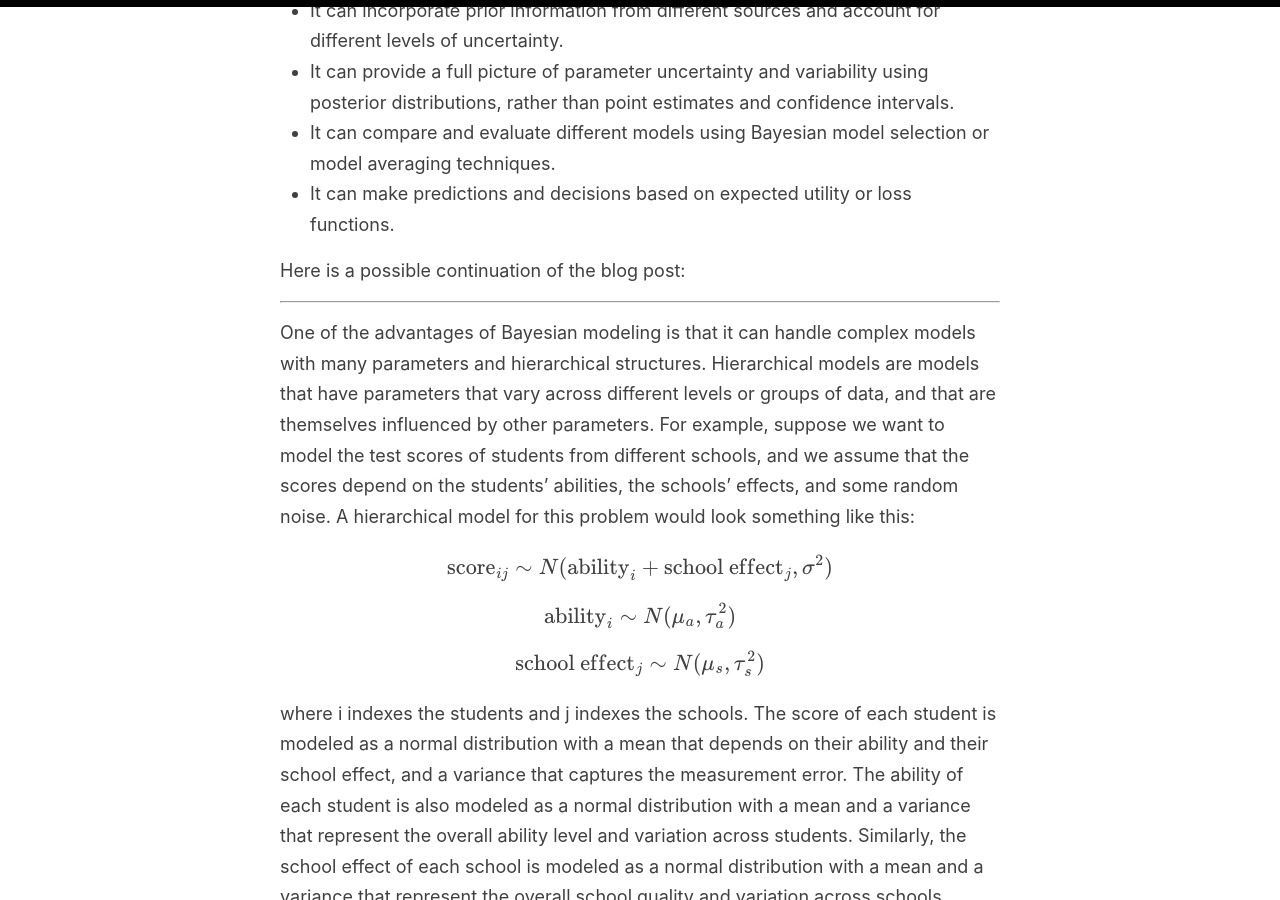
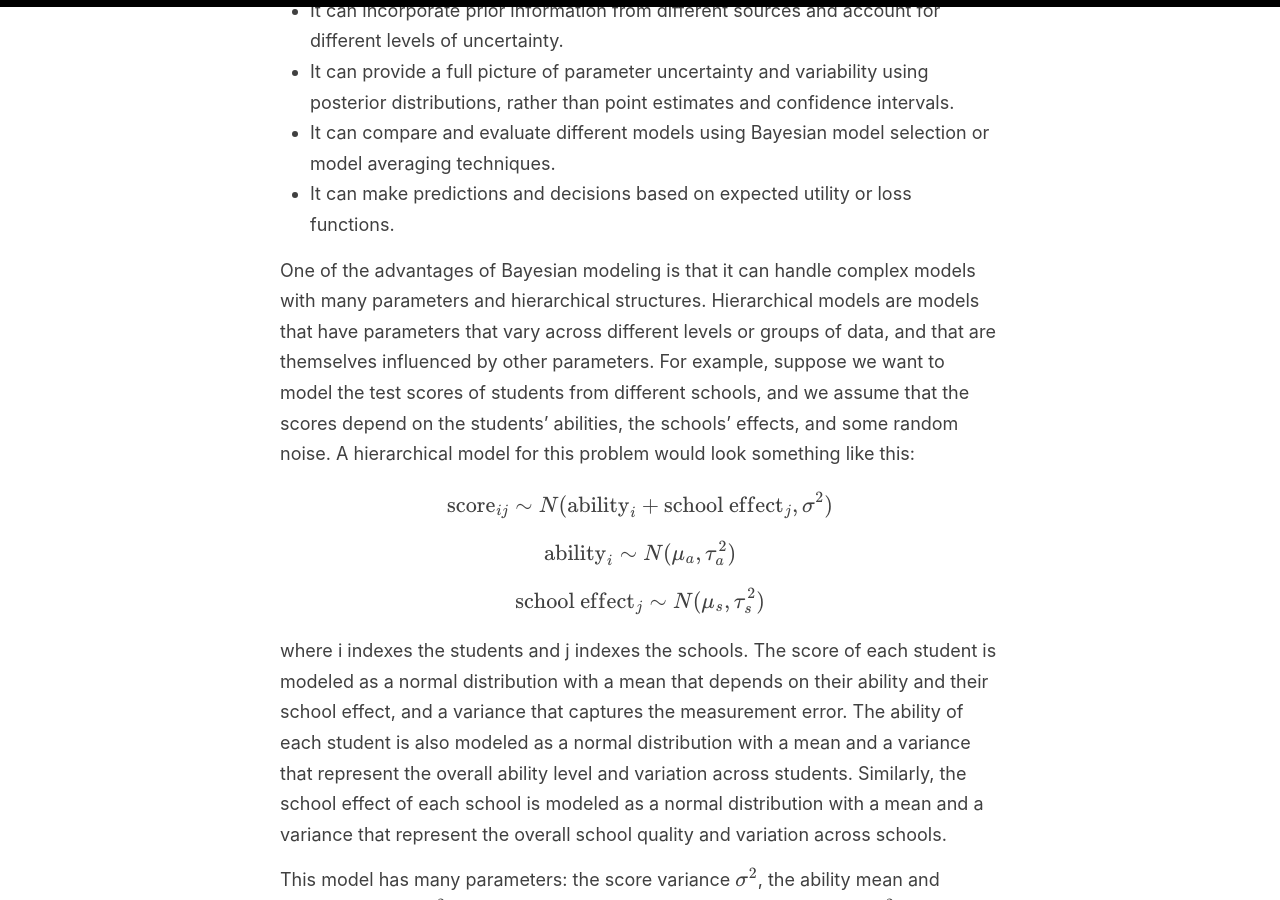
Before and after one commit to krz/krz.github.io, a Jekyll site: the page built from _posts/2023-07-06-intro-bayes.md, in a window 1280 px wide and 900 px high, scrolled down 2684 px. Built offline with Jekyll 4.4.1, drawn with Linux system fonts in a browser that asks for light colours.

```diff
--- a/_posts/2023-07-06-intro-bayes.md
+++ b/_posts/2023-07-06-intro-bayes.md
@@ -62,10 +62,6 @@
 - It can compare and evaluate different models using Bayesian model selection or model averaging techniques.
 - It can make predictions and decisions based on expected utility or loss functions.
 
-Here is a possible continuation of the blog post:
-
----
-
 One of the advantages of Bayesian modeling is that it can handle complex models with many parameters and hierarchical structures.
 Hierarchical models are models that have parameters that vary across different levels or groups of data, and that are themselves influenced by other parameters.
 For example, suppose we want to model the test scores of students from different schools, and we assume that the scores depend on the students' abilities, the schools' effects, and some random noise.
```
